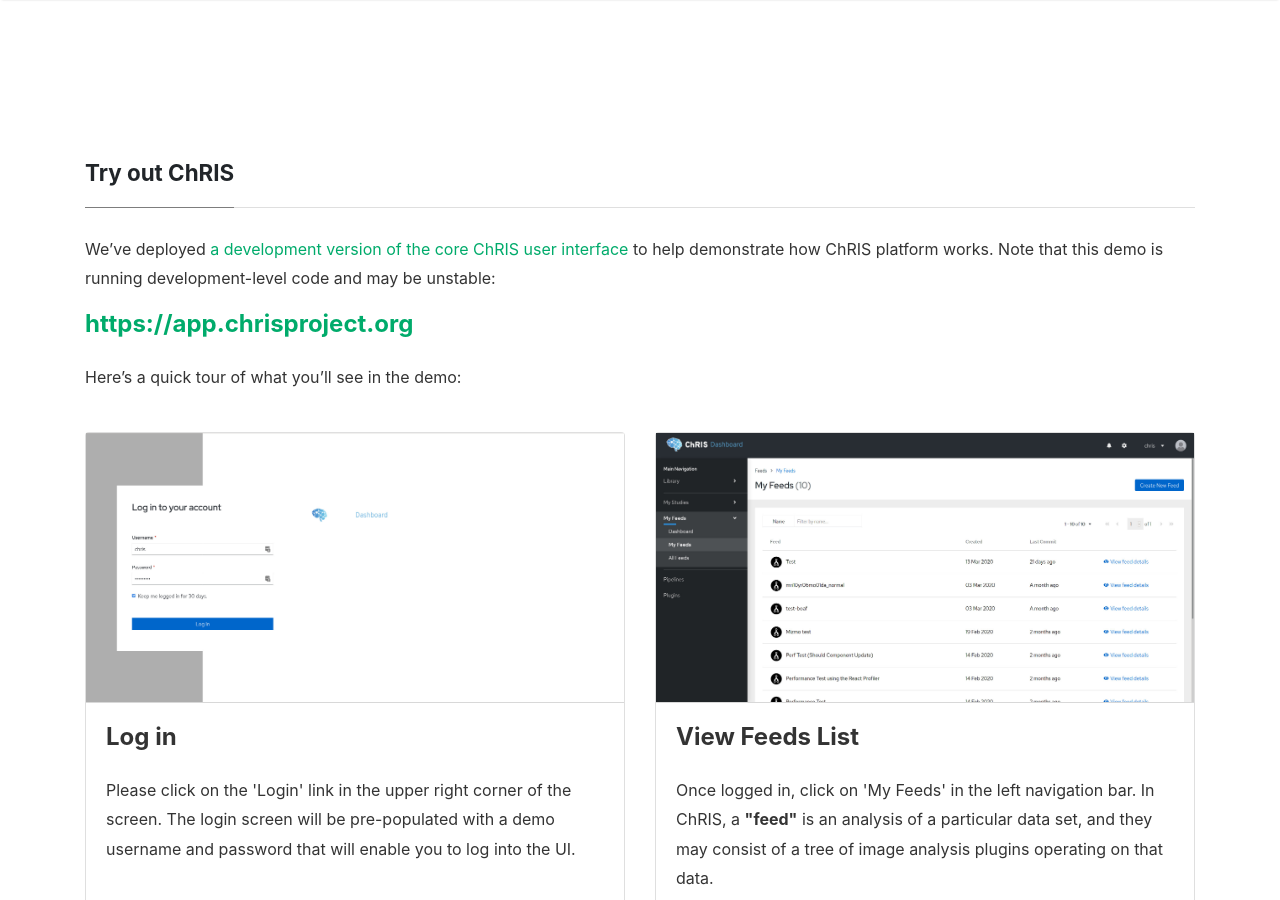
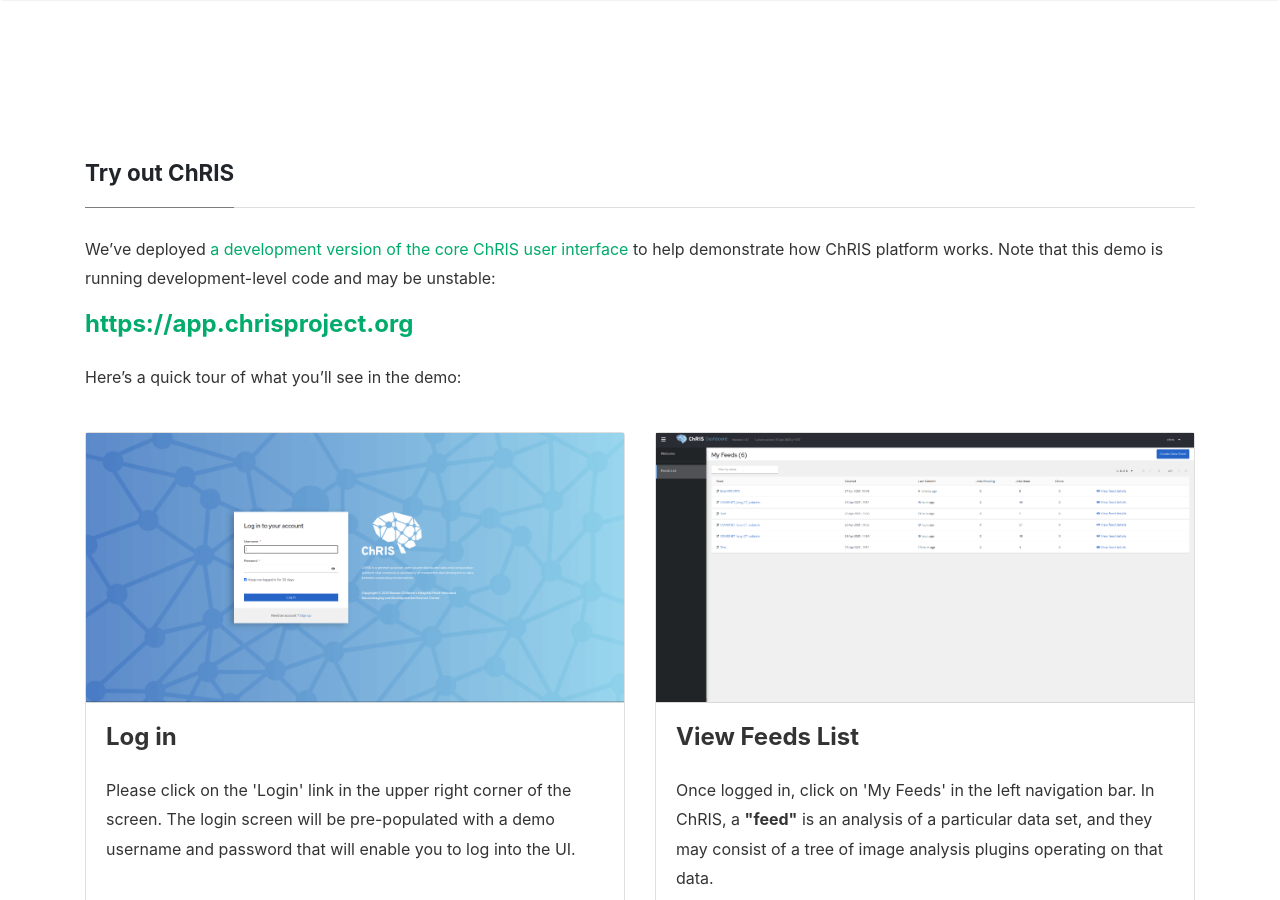
Before and after one commit to FNNDSC/website-old, a Jekyll site: the page built from _pages/for-users.md, in a window 1280 px wide and 900 px high. Built offline with Jekyll 4.4.1, drawn with Linux system fonts in a browser that asks for light colours; nearby versions of some CDN libraries; some web fonts are replaced; a style sheet for code colours, icons or effects is not loaded.

Commit message:
Update screenshots to latest

```diff
--- a/_pages/for-users.md
+++ b/_pages/for-users.md
@@ -14,7 +14,7 @@
 
   <div class="card">
 	  <div class="card-header">
-	    <img style="height: 100%; width: 100%;" src="/assets/images/demo_login.jpg" />
+	    <img style="height: 100%; width: 100%;" src="/assets/images/demo_login.png" />
 	</div>
     <div class="card-body">
 	    <h4 class="card-title">Log in</h4>
@@ -24,7 +24,7 @@
 
   <div class="card">
 	  <div class="card-header">
-	    <img style="height: 100%; width: 100%;" src="/assets/images/demo_feeds.jpg" />
+	    <img style="height: 100%; width: 100%;" src="/assets/images/demo_feeds.png" />
 	</div>
     <div class="card-body">
 	    <h4 class="card-title">View Feeds List</h4>
@@ -37,7 +37,7 @@
 
   <div class="card">
 	  <div class="card-header">
-	    <img style="height: 100%; width: 100%;" src="/assets/images/demo_feed.jpg" />
+	    <img style="height: 100%; width: 100%;" src="/assets/images/demo_feed.png" />
 	</div>
     <div class="card-body">
 	    <h4 class="card-title">View a Feed</h4>
@@ -47,7 +47,7 @@
 
   <div class="card">
 	  <div class="card-header">
-	    <img style="height: 100%; width: 100%;" src="/assets/images/demo_output.jpg" />
+	    <img style="height: 100%; width: 100%;" src="/assets/images/demo_output.png" />
 	</div>
     <div class="card-body">
 	    <h4 class="card-title">Built-in Viewer</h4>
```
Also changed, not shown: assets/images/demo_feed.png (added), assets/images/demo_feeds.png (added), assets/images/demo_login.png (added), assets/images/demo_output.png (added).
